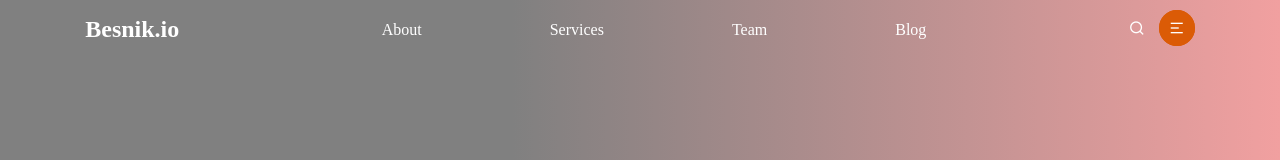
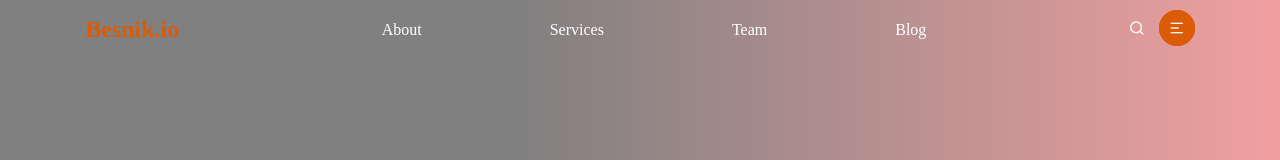
Before and after one commit to khadevishal/new, a plain HTML site: page index.html in a window 1280 px wide. Shown: the top 160 px of the page. Drawn offline with nearby package versions, Linux system fonts and the light colour scheme; a script that the page names is missing.

Commit message:
Update style.css

```diff
--- a/style.css
+++ b/style.css
@@ -27,6 +27,7 @@ html,body{
 {
     cursor: pointer;
     font-family: 'yuji boku regular';
+    color: rgb(219,91,6);
 }
 #navbar ul
 {
@@ -127,13 +128,6 @@ button
     background-color: rgb(219, 91, 6);
     position: relative;
 }
-/* img
-{
-    height: 100%;
-    width: 100%;
-    object-fit: cover;
-    border: 10px solid rgb(219, 91, 6);
-} */
 img
 {
     height: 140%;
```
